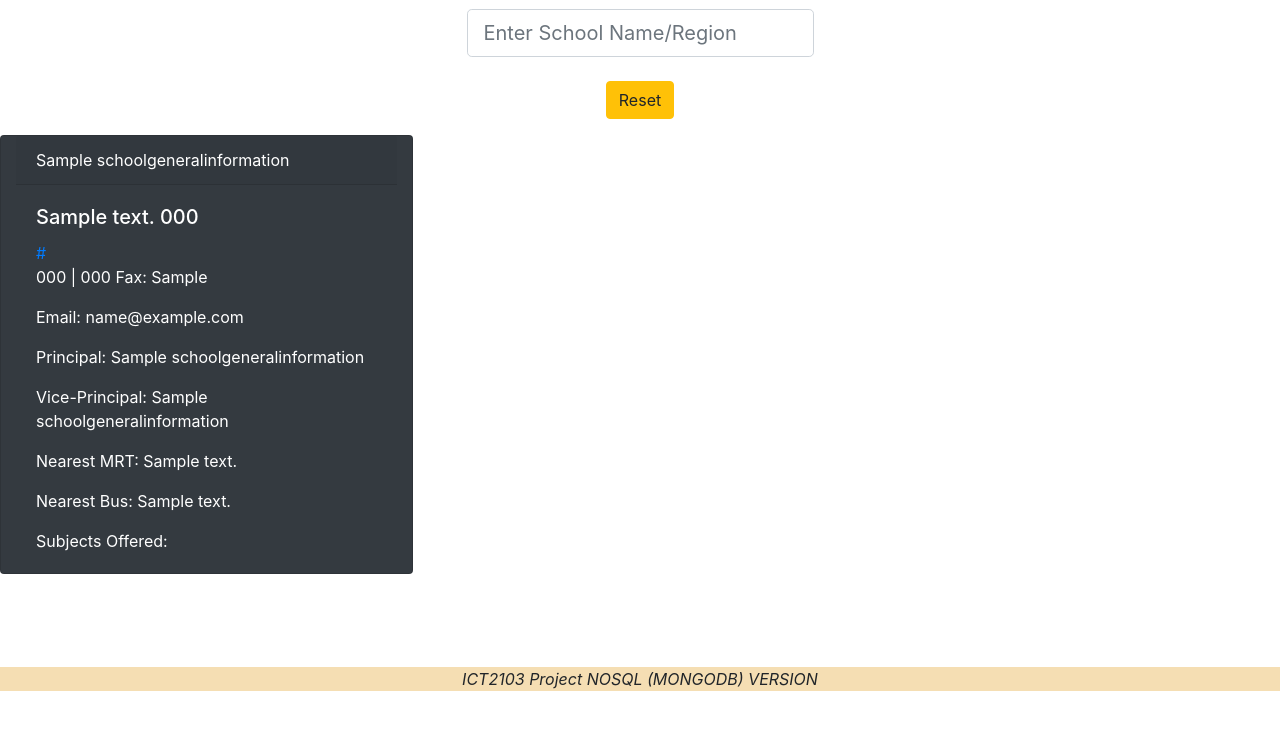
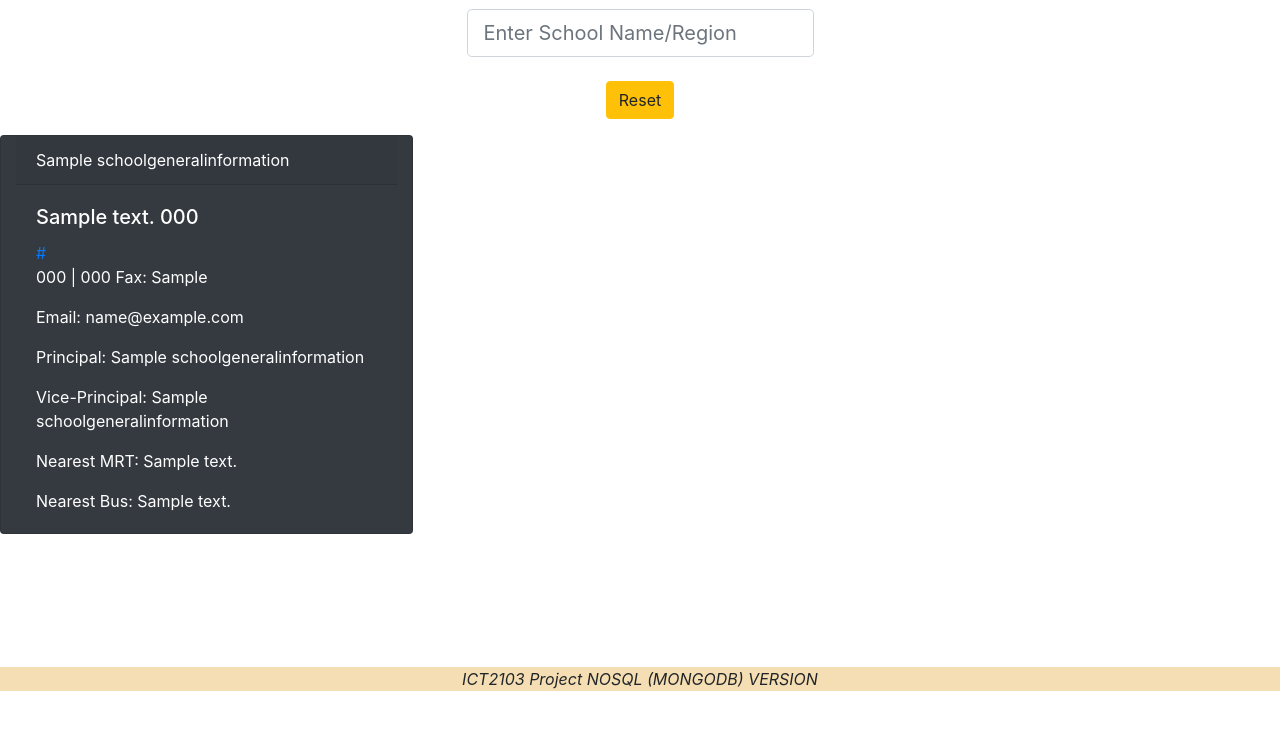
Before and after one commit to imsmoothlikebutter/HereGotWhat, a Flask app: page /schoolInfo in a window 1280 px wide. Shown: the part 109-856 px from the top of the page. Run offline with Flask 2, Linux system fonts and the light colour scheme; the visitor is signed in with stand-in values (Sample User, id 1); a database or web service that is not in the repository returns one stand-in record (values such as "Sample title"); data that the repository does not hold is empty; some libraries are stand-ins or nearby versions.

Commit message:
Fixed some bugs

```diff
--- a/website/templates/viewSchoolInfo.html
+++ b/website/templates/viewSchoolInfo.html
@@ -28,16 +28,9 @@
           <p class="card-text">Vice-Principal: {{school.first_vp_name}}</p>
           <p class="card-text">Nearest MRT: {{school.mrt_desc}}</p>
           <p class="card-text">Nearest Bus: {{school.bus_desc}}</p>
-          <p class="card-text">Subjects Offered:</p>
-          {% for subject in SchoolSubjectsOffered%}
-            {% if subject.school_name == school.school_name %}
-                <p class="card-text">{{subject.subject_desc}}</p>
-            {%endif%}
-          {%endfor%}
         </div>
       </div>
     {%endfor%}
 </div>
 
-
 {% endblock %}
--- a/website/views.py
+++ b/website/views.py
@@ -211,9 +211,12 @@ def viewCCAs():
 @login_required
 def viewSchoolInfo():
     SchoolGeneralInformation = db.SchoolGeneralInformation.find({},{'_id':0})
-    SchoolSubjectsOffered = db.SchoolSubjectsOffered.find({},{'_id':0})
+    SchoolSubjectsOffered = db.SchoolSubjectsOffered.find({}, {'_id':0})
     schoolListName = db.SchoolGeneralInformation.distinct('school_name')
     index = db.SchoolGeneralInformation.count_documents({})
+    #for subject in SchoolSubjectsOffered:
+    #    print(subject['school_name'])
+    #    print(subject['subject_desc'])
     if request.method == 'POST':
         schoolFilter = request.form.get('school_name')
         schoolFilter = schoolFilter.upper()
```
Also changed, not shown: 1 other file.
